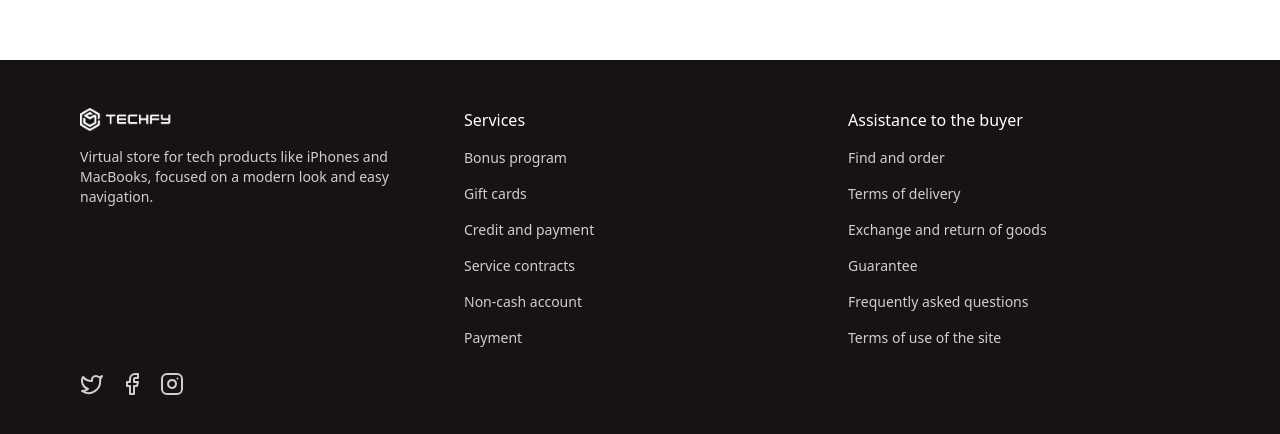
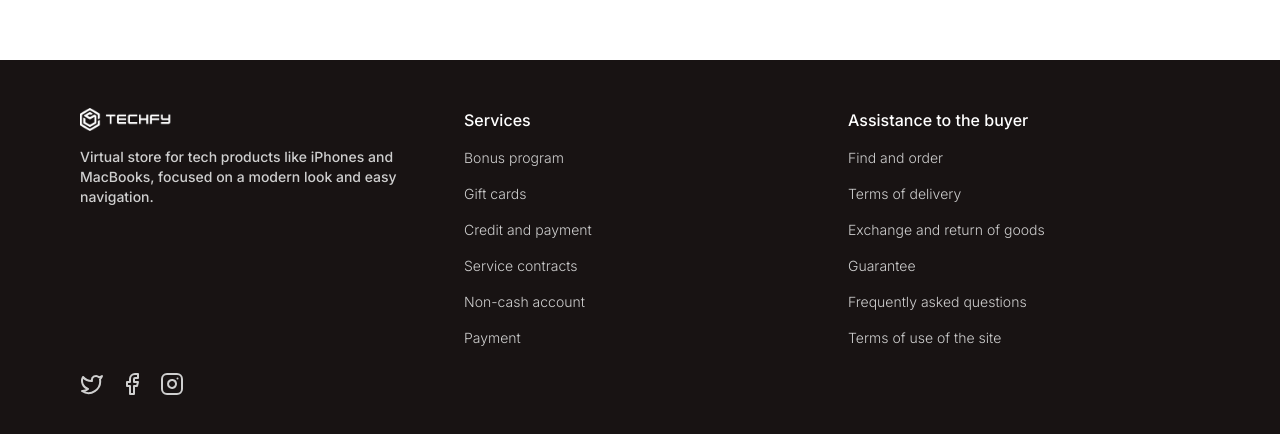
Before and after one commit to rodrigoaraujo7/techfy, a Next.js app: page / in a window 1280 px wide. Shown: the part 876-1310 px from the top of the page. Built offline with nearby package versions, Linux system fonts and the light colour scheme.

Commit message:
feat: install fonts
Install global fonts and fix footer item componentzation

```diff
--- a/src/app/layout.tsx
+++ b/src/app/layout.tsx
@@ -1,4 +1,5 @@
 import type { Metadata } from "next";
+import { Inter } from "next/font/google";
 import "./globals.css";
 
 export const metadata: Metadata = {
@@ -6,13 +7,18 @@ export const metadata: Metadata = {
   description: "Virtual store for tech products",
 };
 
+export const inter = Inter({
+  weight: ["100", "200", "300", "400", "500", "600", "700", "800", "900"],
+  subsets: ["latin"],
+});
+
 export default function RootLayout({
   children,
 }: Readonly<{
   children: React.ReactNode;
 }>) {
   return (
-    <html lang="en">
+    <html lang="en" className={inter.className}>
       <body>{children}</body>
     </html>
   );
--- a/src/components/common/Footer.tsx
+++ b/src/components/common/Footer.tsx
@@ -17,7 +17,7 @@ export const Footer = () => {
               style={{ filter: "invert(1)" }}
             />
 
-            <p>
+            <p className="font-medium">
               Virtual store for tech products like iPhones and MacBooks, focused
               on a modern look and easy navigation.
             </p>
@@ -26,24 +26,12 @@ export const Footer = () => {
           <ul className="flex flex-col items-center gap-4 sm:items-start">
             <h1 className="text-base font-medium text-white-100">Services</h1>
 
-            <li>
-              <p>Bonus program</p>
-            </li>
-            <li>
-              <p>Gift cards</p>
-            </li>
-            <li>
-              <p>Credit and payment</p>
-            </li>
-            <li>
-              <p>Service contracts</p>
-            </li>
-            <li>
-              <p>Non-cash account</p>
-            </li>
-            <li>
-              <p>Payment</p>
-            </li>
+            <FooterItem>Bonus program</FooterItem>
+            <FooterItem>Gift cards</FooterItem>
+            <FooterItem>Credit and payment</FooterItem>
+            <FooterItem>Service contracts</FooterItem>
+            <FooterItem>Non-cash account</FooterItem>
+            <FooterItem>Payment</FooterItem>
           </ul>
 
           <ul className="flex flex-col items-center gap-4 sm:items-start">
@@ -51,24 +39,12 @@ export const Footer = () => {
               Assistance to the buyer
             </h1>
 
-            <li>
-              <p>Find and order</p>
-            </li>
-            <li>
-              <p>Terms of delivery</p>
-            </li>
-            <li>
-              <p>Exchange and return of goods</p>
-            </li>
-            <li>
-              <p>Guarantee</p>
-            </li>
-            <li>
-              <p>Frequently asked questions</p>
-            </li>
-            <li>
-              <p>Terms of use of the site</p>
-            </li>
+            <FooterItem>Find and order</FooterItem>
+            <FooterItem>Terms of delivery</FooterItem>
+            <FooterItem>Exchange and return of goods</FooterItem>
+            <FooterItem>Guarantee</FooterItem>
+            <FooterItem>Frequently asked questions</FooterItem>
+            <FooterItem>Terms of use of the site</FooterItem>
           </ul>
         </div>
 
@@ -81,3 +57,9 @@ export const Footer = () => {
     </footer>
   );
 };
+
+const FooterItem = ({ children }: { children: React.ReactNode }) => (
+  <li className="font-light cursor-pointer hover:text-white-100">
+    <p>{children}</p>
+  </li>
+);
```
